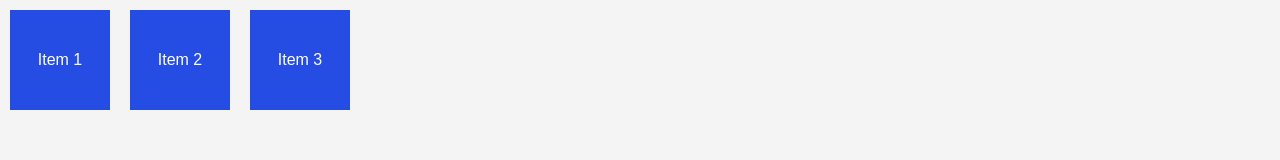
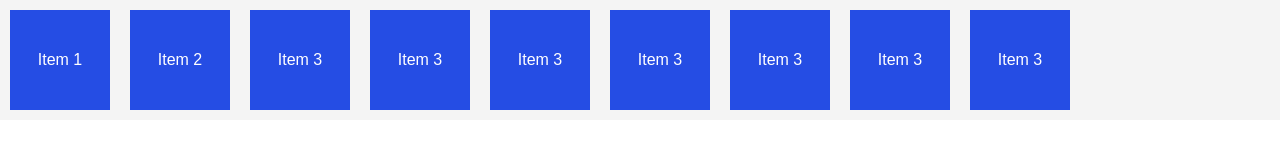
Before and after one commit to udommiracle2/flexbox, a plain HTML site: page index.html in a window 1280 px wide. Drawn offline with Linux system fonts and the light colour scheme.

Commit message:
second commit

```diff
--- a/index.html
+++ b/index.html
@@ -11,6 +11,12 @@
         <div class="item">Item 1</div>
         <div class="item">Item 2</div>
         <div class="item">Item 3</div>
+        <div class="item">Item 3</div>
+        <div class="item">Item 3</div>
+        <div class="item">Item 3</div>
+        <div class="item">Item 3</div>
+        <div class="item">Item 3</div>
+        <div class="item">Item 3</div>
     </div>
 </body>
 </html>
--- a/style.css
+++ b/style.css
@@ -9,13 +9,13 @@ body {
 }
 
 .flex-container {
-    height: 400px;
     display: flex;
     background-color: #f4f4f4;
     /* Always is on the main axis */
     /* justify-content: end; */
     /* Always on the cross axis */
     /* align-items: start; */
+    flex-wrap: wrap;
 }
 
 .item {
```
